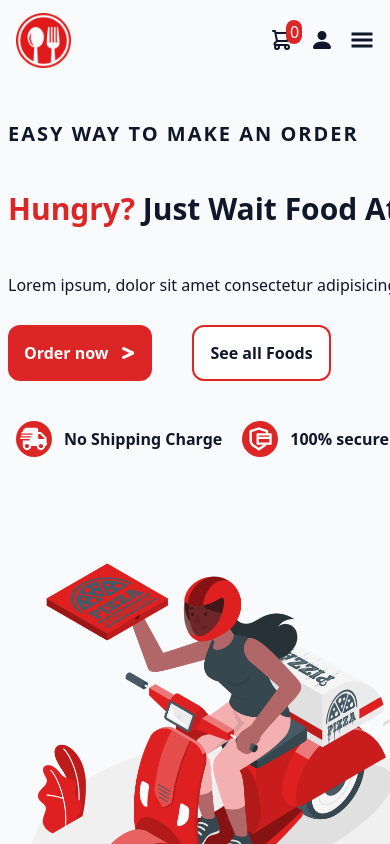
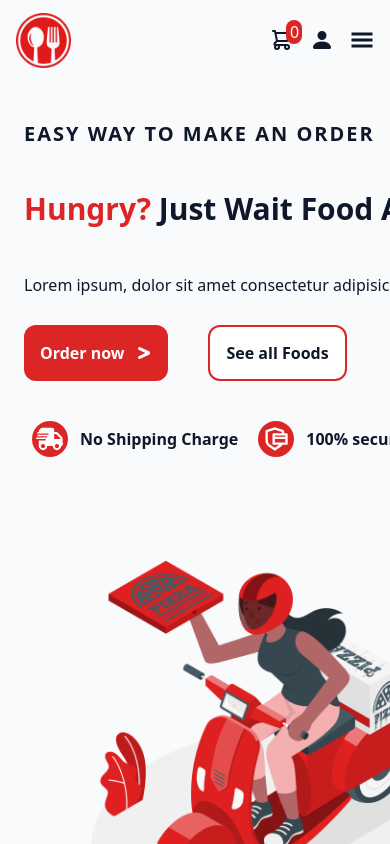
Before and after one commit to mahmoud-ashraf-devloper/food_delivery_app, a Next.js app: page / in a window 390 px wide. Shown: the top 844 px of the page. Built offline with nearby package versions, Linux system fonts and the light colour scheme.

Commit message:
Fixing responsive

```diff
--- a/pages/index.js
+++ b/pages/index.js
@@ -17,11 +17,11 @@ export default function Home() {
   const showCart = useSelector((state) => state.cartUi.showCart);
 
   return (
-    <div className="relative md:w-full w-[160vw] ">
+    <div className="relative md:w-full w-[160vw]">
       {showCart ? <Cart /> : null}
 
-      <div className="max-w-[1240px] w-full grid items-center md:grid-cols-2 px-2 md:mx-auto min-h-screen">
-        <div className="md:mt-20 mt-10 leading-loose">
+      <div className="max-w-[1240px] w-full flex flex-col md:flex-row items-center px-6 mx-auto min-h-screen">
+        <div className="w-full md:mt-20 mt-10 leading-loose">
             <h1 className="uppercase md:text-2xl text-xl font-bold tracking-widest md:pt-0 pt-20 whitespace-nowrap">
               Easy Way To make an order
             </h1>
```
Lines whose indentation alone changed are shown as unchanged.
